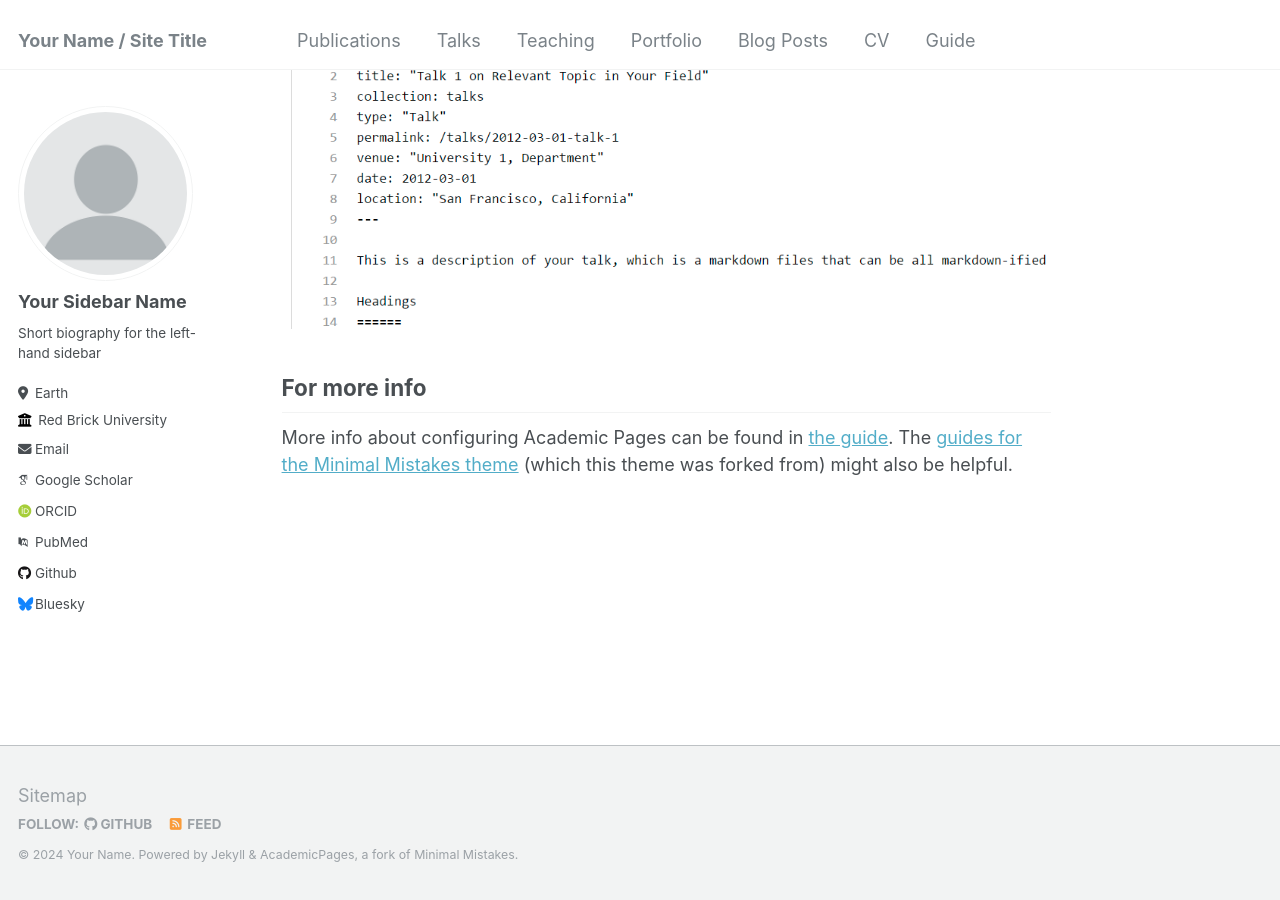
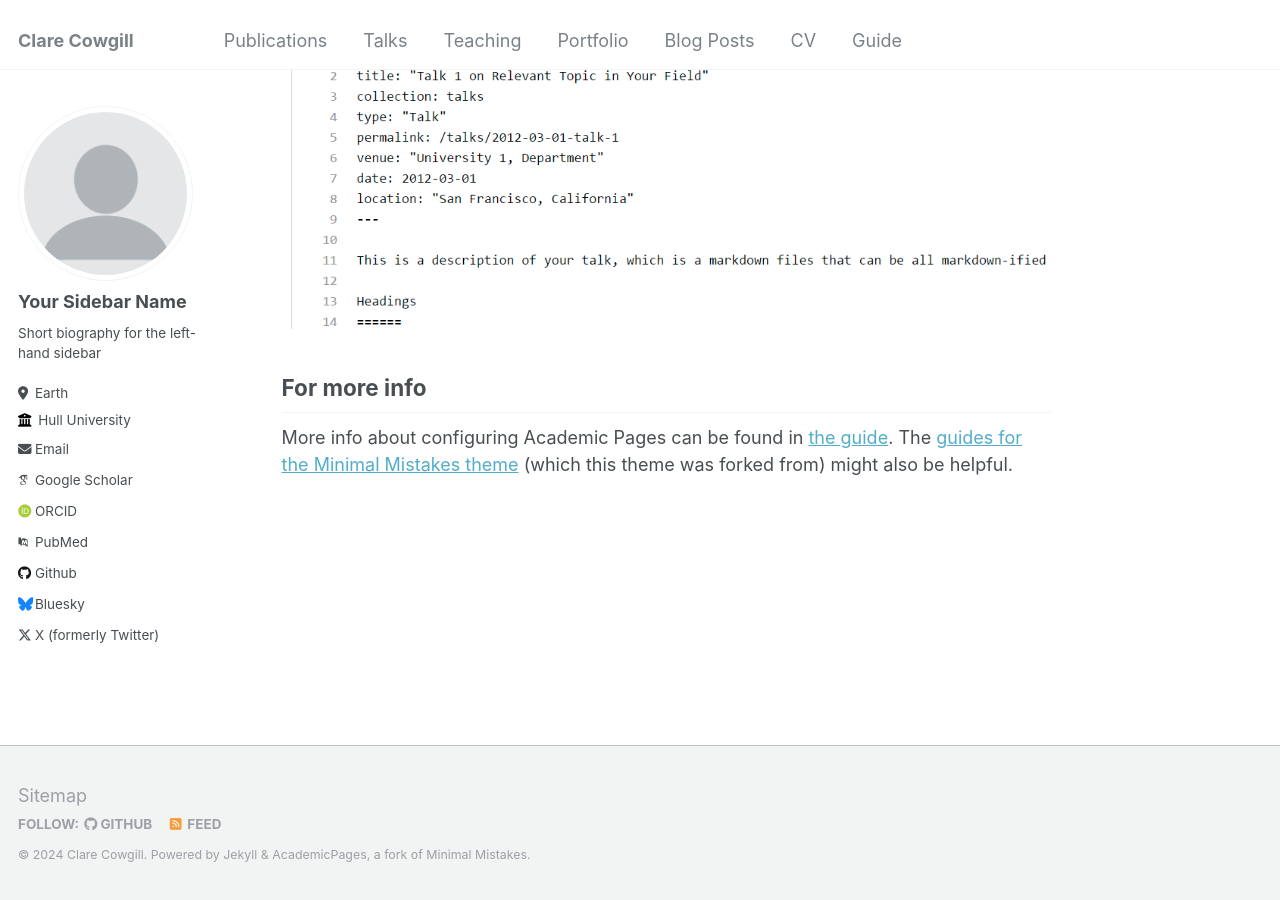
Before and after one commit to clarecowgill/clarecowgill.github.io, a Jekyll site: the page built from _pages/about.md, in a window 1280 px wide and 900 px high, scrolled down 2660 px. Built offline with Jekyll 4.4.1, drawn with Linux system fonts in a browser that asks for light colours; some web fonts are replaced.

Commit message:
Initial config

```diff
--- a/_config.yml
+++ b/_config.yml
@@ -7,14 +7,14 @@
 # server process.
 
 # Basic Site Settings
-locale                   : "en-US"
-title                    : "Your Name / Site Title"
+locale                   : "en-GB"
+title                    : "Clare Cowgill"
 title_separator          : "-"
-name                     : &name "Your Name"
+name                     : &name "Clare Cowgill"
 description              : &description "personal description"
-url                      : https://academicpages.github.io # the base hostname & protocol for your site e.g. "https://mmistakes.github.io"
+url                      : https://clarecowgill.github.io # the base hostname & protocol for your site e.g. "https://mmistakes.github.io"
 baseurl                  : "" # the subpath of your site, e.g. "/blog"
-repository               : "academicpages/academicpages.github.io"
+repository               : "clarecowgill/clarecowgill.github.io"
 
 # Site Author - The following control what appear as part of the author content on the side bar.
 #               If a field is blank the icon and link will not appear, otherwise it will be shown.
@@ -26,9 +26,9 @@ author:
   pronouns         : # example: "she/her"
   bio              : "Short biography for the left-hand sidebar"
   location         : "Earth"
-  employer         : "Red Brick University"
+  employer         : "Hull University"
   uri              : # URL
-  email            : "none@example.org"
+  email            : "c.cowgill-2021@hull.ac.uk"
 
   # Academic websites
   arxiv            : # URL - Update with the correct link to your profile
@@ -65,7 +65,7 @@ author:
   steam            : # Username
   telegram         : # URL
   tumblr           : # Username
-  twitter          : # Username for X / Twitter
+  twitter          : "@ClareCowgill"
   vine             : # Username
   weibo            : # Username
   wikipedia        : # Username
@@ -76,7 +76,7 @@ author:
 
 # Site Settings
 teaser                   :  # filename of teaser fallback teaser image placed in /images/, .e.g. "500x300.png"
-breadcrumbs              : false # true, false (default)
+breadcrumbs              : true # true, false (default)
 words_per_minute         : 160
 future                   : true
 read_more                : "disabled" # if enabled, adds "Read more" links to excerpts
```
